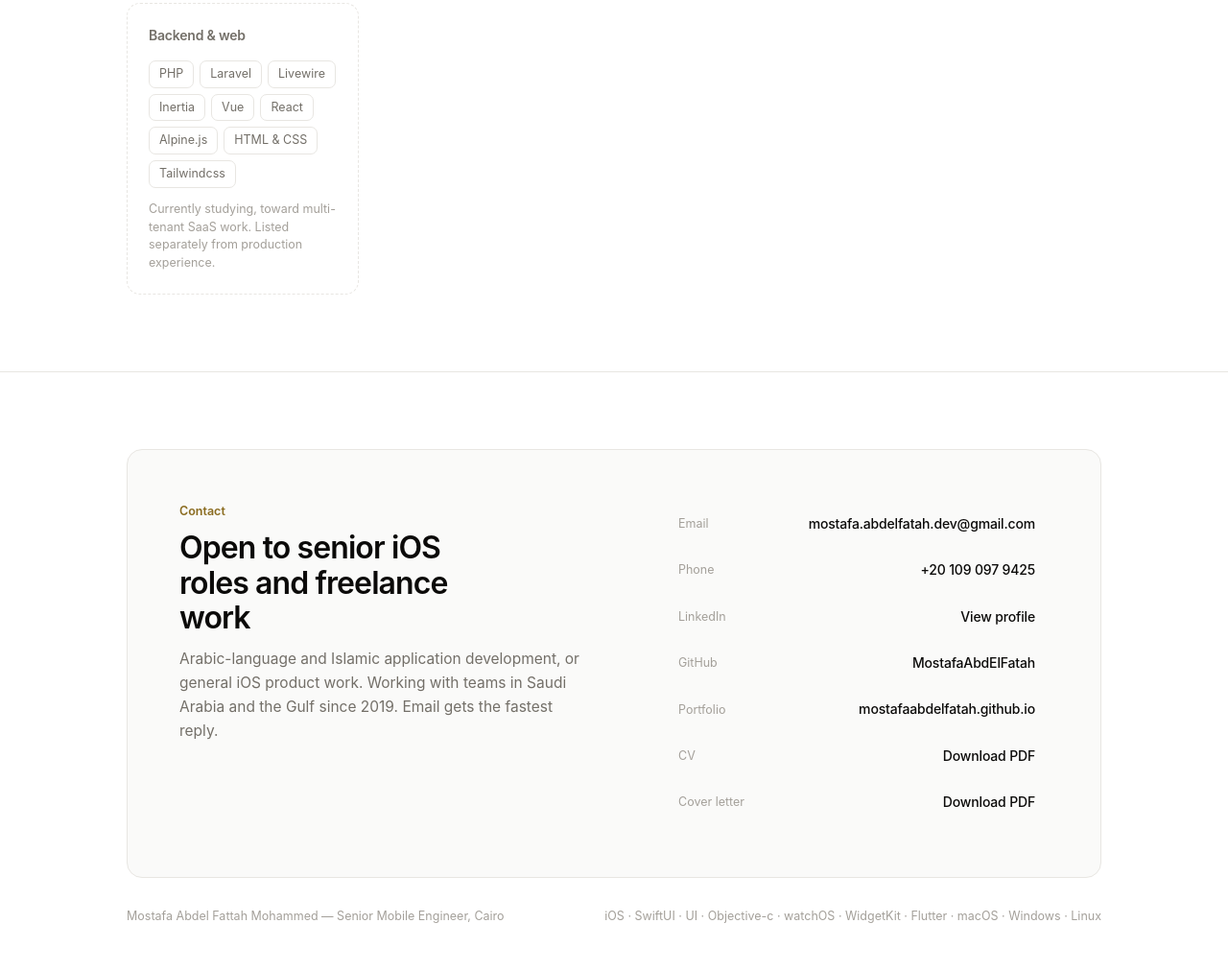
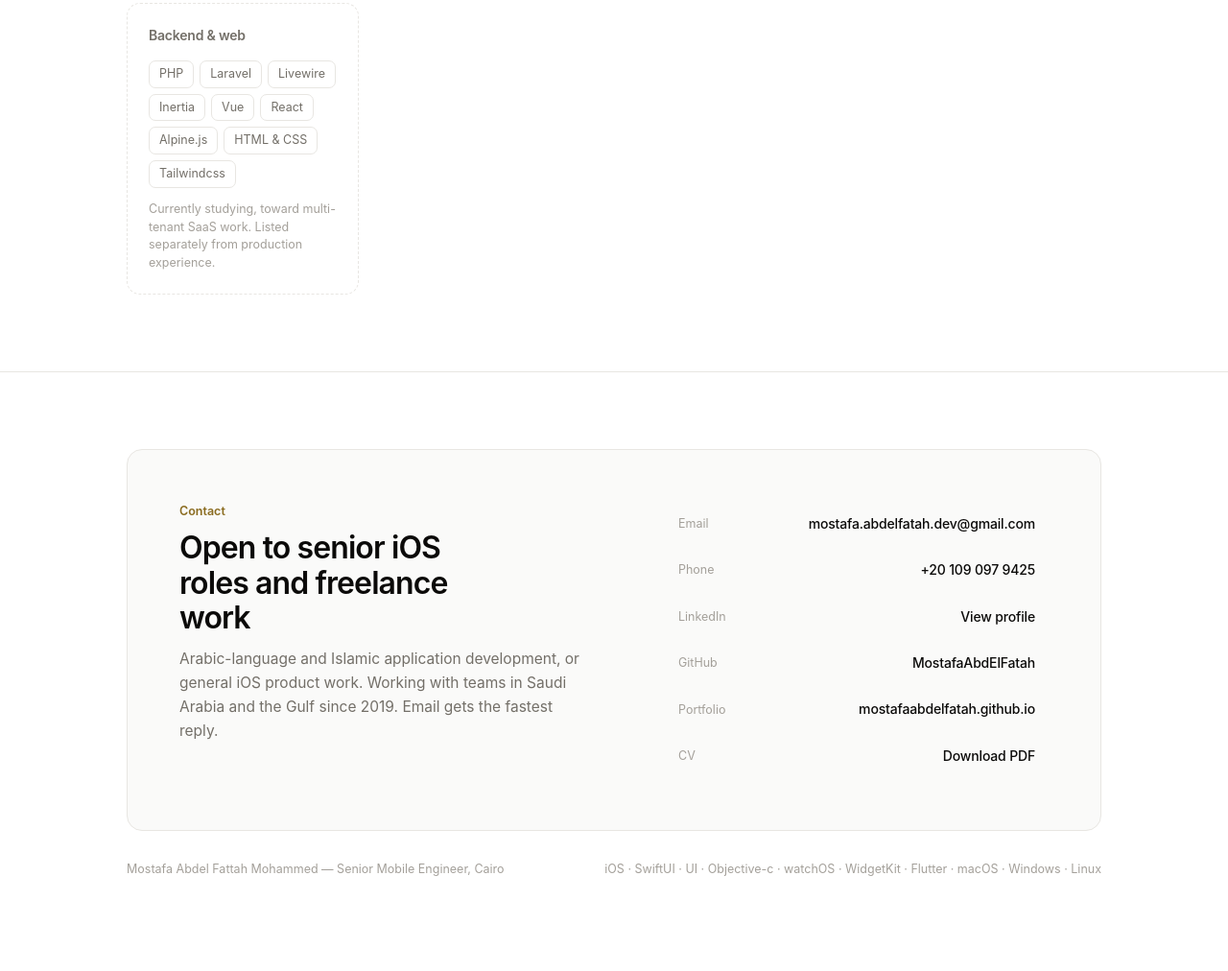
Before and after one commit to MostafaAbdElFatah/MostafaAbdElFatah.github.io, a plain HTML site: page index.html in a window 1280 px wide. Shown: the part 10025-11037 px from the top of the page at 96% size. Drawn offline with nearby package versions, Linux system fonts and the light colour scheme.

Commit message:
Remove cover letter download from portfolio

```diff
--- a/index.html
+++ b/index.html
@@ -225,8 +225,6 @@
                                 class="k">Portfolio</span><span class="v">mostafaabdelfatah.github.io</span></a>
                         <a href="assets/Mostafa-Abdel-Fattah-CV.pdf" target="_blank" rel="noopener"><span
                                 class="k">CV</span><span class="v">Download PDF</span></a>
-                        <a href="assets/Mostafa-Abdel-Fattah-Cover-Letter.pdf" target="_blank" rel="noopener"><span
-                                class="k">Cover letter</span><span class="v">Download PDF</span></a>
                     </div>
                 </div>
                 <footer>
```
Also changed, not shown: 1 other file.
